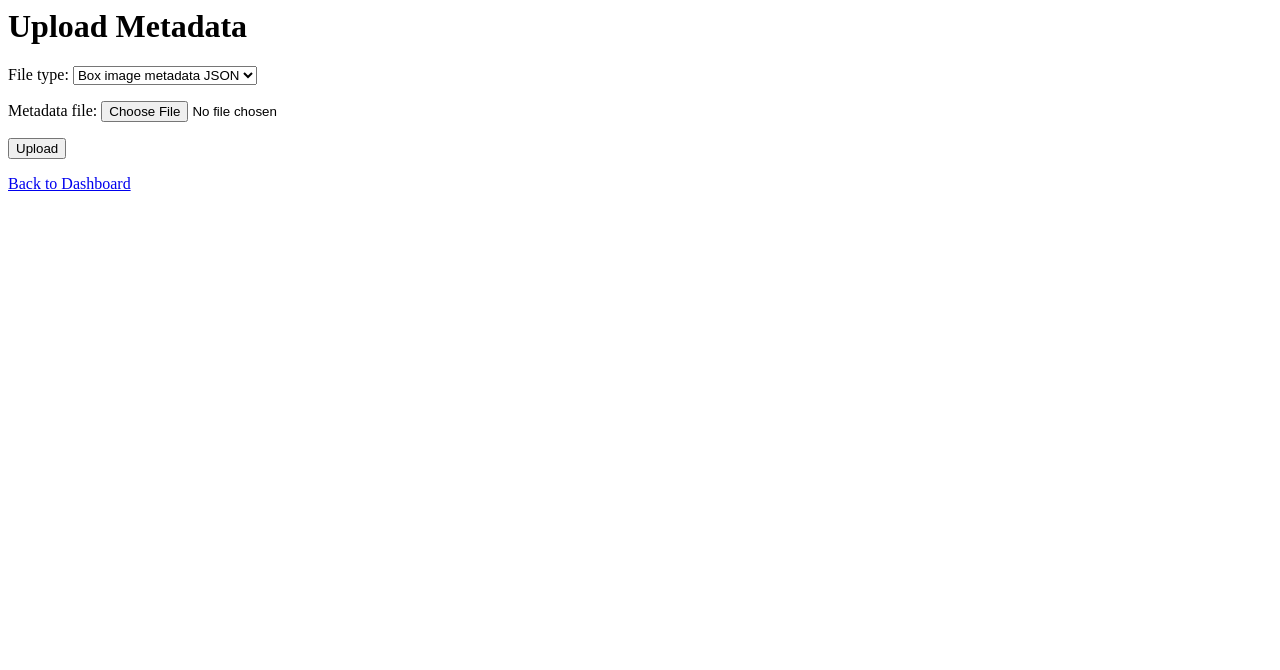
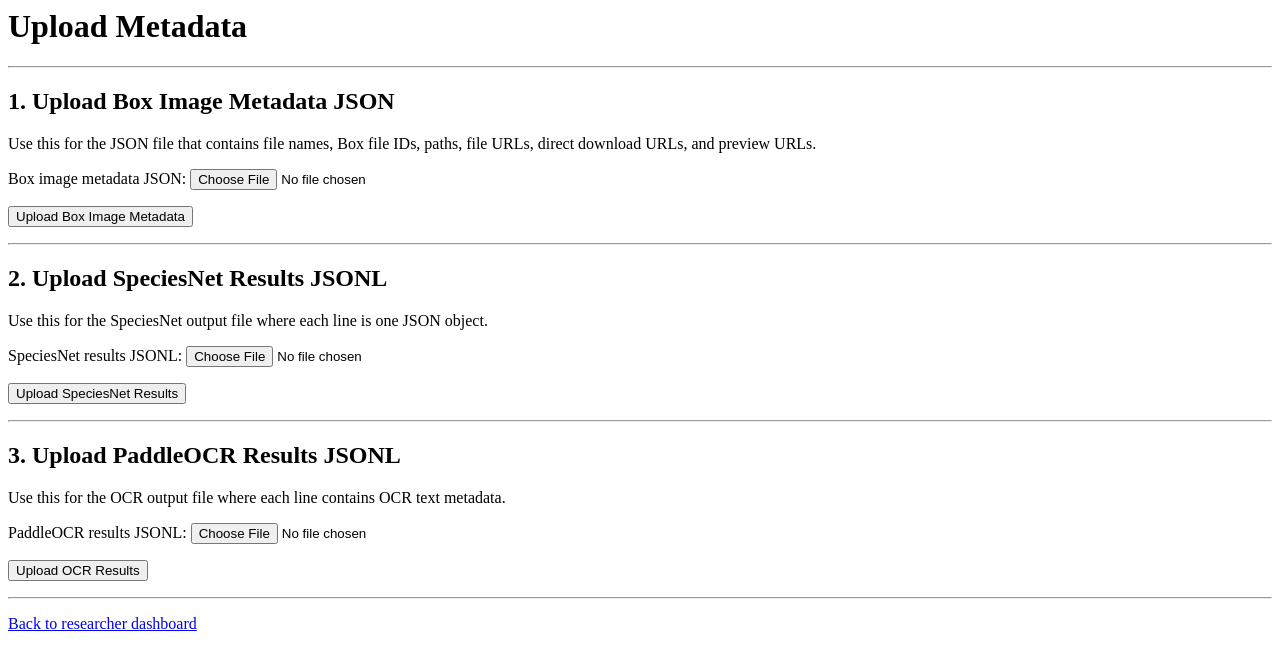
Before and after one commit to RyanEAA/django-wild-basin-app, a Django app: template wildlife_viewer/images/templates/images/upload_metadata.html in a window 1280 px wide. Shown: the top 670 px of the page. Run offline with Django 4.2, Linux system fonts and the light colour scheme; the template is opened without the code that fills it: values that come from a table or form of the project are taken from there, others are empty.

Commit message:
added upload metadata page for researchers

```diff
--- a/wildlife_viewer/images/forms.py
+++ b/wildlife_viewer/images/forms.py
@@ -1,12 +1,120 @@
+import json
 from django import forms
+from django.core.exceptions import ValidationError
 
-class MetadataUploadForm(forms.Form):
-    file_type = forms.ChoiceField(
-        choices=[
-            ("box_images", "Box image metadata JSON"),
-            ("speciesnet", "SpeciesNet JSONL"),
-            ("ocr", "PaddleOCR JSONL"),
-        ]
+
+def validate_json_extension(file):
+    if not file.name.lower().endswith(".json"):
+        raise ValidationError("Expected a .json file.")
+
+
+def validate_jsonl_extension(file):
+    if not file.name.lower().endswith(".jsonl"):
+        raise ValidationError("Expected a .jsonl file.")
+
+
+def validate_box_metadata_file(file):
+    try:
+        data = json.load(file)
+
+        if not isinstance(data, list):
+            raise ValidationError("Box metadata file must be a JSON list.")
+
+        required_fields = {
+            "file_name",
+            "file_id",
+            "path",
+            "file_url",
+            "direct_download_url",
+            "preview_url",
+        }
+
+        for item in data[:5]:
+            missing = required_fields - set(item.keys())
+            if missing:
+                raise ValidationError(
+                    f"Box metadata is missing fields: {', '.join(missing)}"
+                )
+
+    except json.JSONDecodeError:
+        raise ValidationError("Invalid JSON file.")
+
+    finally:
+        file.seek(0)
+
+
+def validate_jsonl_first_line(file, required_fields, file_label):
+    try:
+        first_line = file.readline()
+
+        if not first_line:
+            raise ValidationError(f"{file_label} file is empty.")
+
+        item = json.loads(first_line.decode("utf-8"))
+
+        missing = required_fields - set(item.keys())
+        if missing:
+            raise ValidationError(
+                f"{file_label} is missing fields: {', '.join(missing)}"
+            )
+
+    except json.JSONDecodeError:
+        raise ValidationError(f"Invalid JSONL file for {file_label}.")
+
+    finally:
+        file.seek(0)
+
+
+def validate_speciesnet_file(file):
+    validate_jsonl_first_line(
+        file,
+        required_fields={
+            "file_id",
+            "prediction",
+            "prediction_score",
+            "animals",
+            "detections",
+        },
+        file_label="SpeciesNet",
     )
 
-    metadata_file = forms.FileField()
+
+def validate_ocr_file(file):
+    validate_jsonl_first_line(
+        file,
+        required_fields={
+            "file_id",
+            "ocr_texts",
+        },
+        file_label="OCR",
+    )
+
+
+class BoxImageMetadataUploadForm(forms.Form):
+    metadata_file = forms.FileField(
+        label="Box image metadata JSON",
+        validators=[
+            validate_json_extension,
+            validate_box_metadata_file,
+        ],
+    )
+
+
+class SpeciesNetUploadForm(forms.Form):
+    metadata_file = forms.FileField(
+        label="SpeciesNet results JSONL",
+        validators=[
+            validate_jsonl_extension,
+            validate_speciesnet_file,
+        ],
+    )
+
+
+class OCRUploadForm(forms.Form):
+    metadata_file = forms.FileField(
+        label="PaddleOCR results JSONL",
+        validators=[
+            validate_jsonl_extension,
+            validate_ocr_file,
+        ],
+    )
--- a/wildlife_viewer/images/templates/images/upload_metadata.html
+++ b/wildlife_viewer/images/templates/images/upload_metadata.html
@@ -1,11 +1,65 @@
 <h1>Upload Metadata</h1>
+
+{% if messages %}
+    {% for message in messages %}
+        <p><strong>{{ message }}</strong></p>
+    {% endfor %}
+{% endif %}
+
+<hr>
+
+<h2>1. Upload Box Image Metadata JSON</h2>
+
+<p>
+    Use this for the JSON file that contains file names, Box file IDs,
+    paths, file URLs, direct download URLs, and preview URLs.
+</p>
 
 <form method="post" enctype="multipart/form-data">
     {% csrf_token %}
-    {{ form.as_p }}
-    <button type="submit">Upload</button>
+    <input type="hidden" name="upload_type" value="box_images">
+
+    {{ box_form.as_p }}
+
+    <button type="submit">Upload Box Image Metadata</button>
 </form>
 
+<hr>
+
+<h2>2. Upload SpeciesNet Results JSONL</h2>
+
 <p>
-    <a href="{% url 'researcher_dashboard' %}">Back to Dashboard</a>
+    Use this for the SpeciesNet output file where each line is one JSON object.
 </p>
+
+<form method="post" enctype="multipart/form-data">
+    {% csrf_token %}
+    <input type="hidden" name="upload_type" value="speciesnet">
+
+    {{ speciesnet_form.as_p }}
+
+    <button type="submit">Upload SpeciesNet Results</button>
+</form>
+
+<hr>
+
+<h2>3. Upload PaddleOCR Results JSONL</h2>
+
+<p>
+    Use this for the OCR output file where each line contains OCR text metadata.
+</p>
+
+<form method="post" enctype="multipart/form-data">
+    {% csrf_token %}
+    <input type="hidden" name="upload_type" value="ocr">
+
+    {{ ocr_form.as_p }}
+
+    <button type="submit">Upload OCR Results</button>
+</form>
+
+<hr>
+
+<p>
+    <a href="{% url 'researcher_dashboard' %}">Back to researcher dashboard</a>
+</p>
```
Also changed, not shown: wildlife_viewer/images/admin.py (+52 -6 lines), wildlife_viewer/images/models.py (+53 -37 lines), wildlife_viewer/images/views.py (+167 -68 lines), wildlife_viewer/images/migrations/0005_importjob.py (added), wildlife_viewer/images/migrations/0006_rename_species_name_speciesnetresult_image_and_more.py (added).
